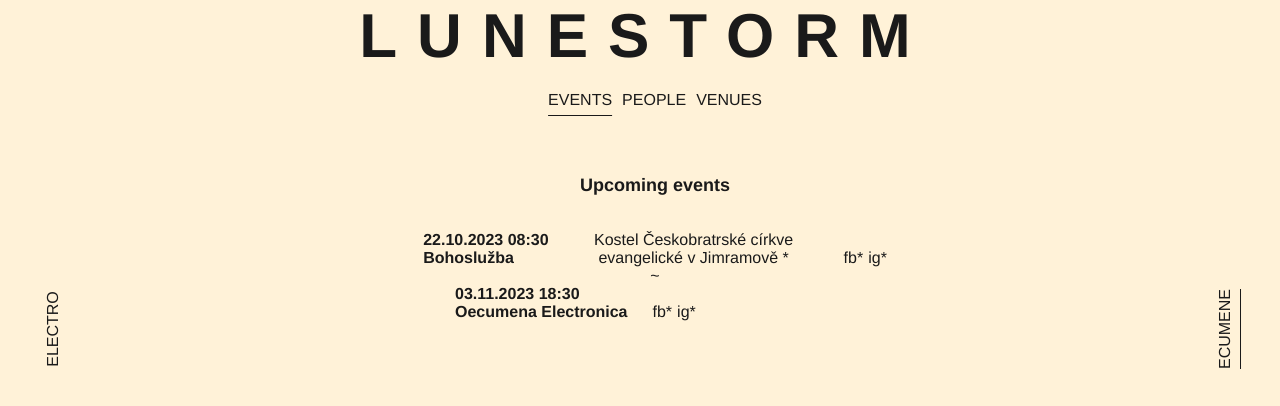
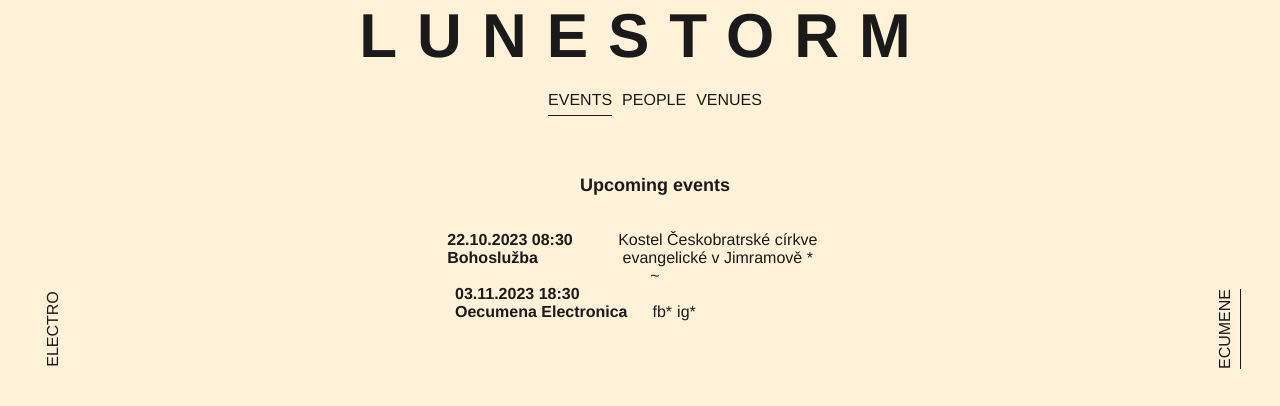
Before and after one commit to Kapicka/lunestorm, a Vue app: page /ecumene/events in a window 1280 px wide. Shown: the top 406 px of the page. Built offline with nearby package versions, Linux system fonts and the light colour scheme.

Commit message:
fix: remove links from event

```diff
--- a/src/store.js
+++ b/src/store.js
@@ -11,10 +11,6 @@ const events = [
     name: "Bohoslužba",
     dateStart: "2023-10-22T08:30",
     dateEnd: "2023-10-22T09:30",
-    links: [
-      { name: "fb", url: "https://www.facebook.com/events/1724506074638585/" },
-      { name: "ig", url: "https://www.instagram.com/oecumena_electronica" }
-    ],
     place: {
       name: "Kostel Českobratrské církve evangelické v Jimramově",
       url: "https://mapy.cz/s/hubarerulo"
```
